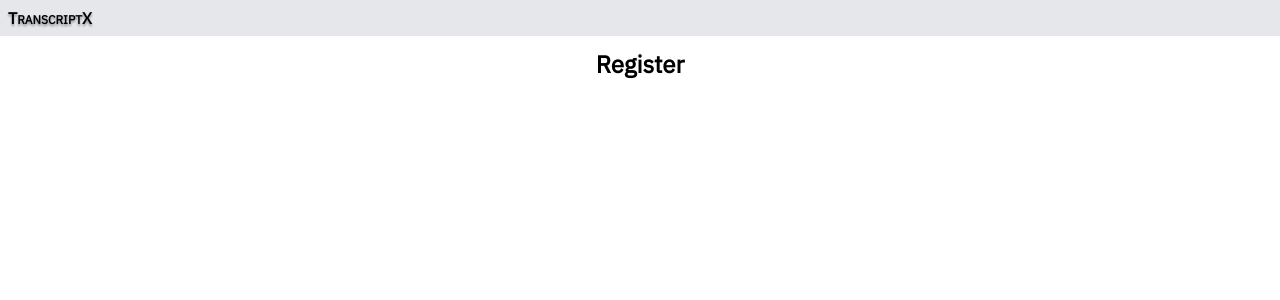
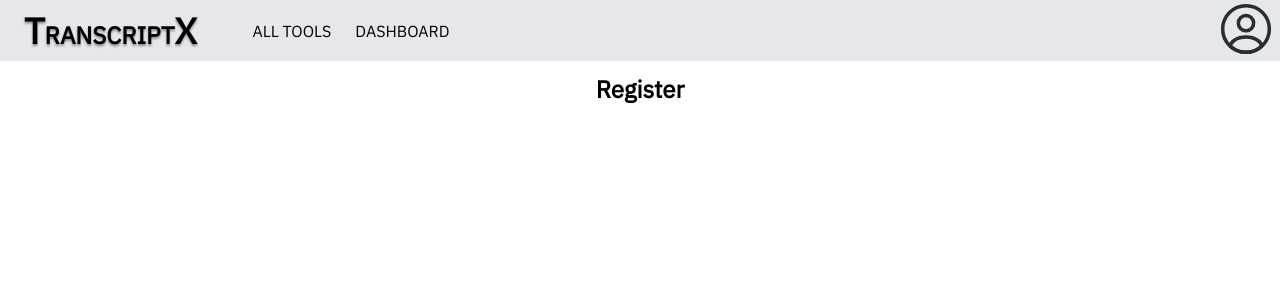
Before and after one commit to TranscriptX/FE, a React (Vite) app: page /register in a window 1280 px wide. Shown: the top 300 px of the page. Built offline with nearby package versions, Linux system fonts and the light colour scheme; no server answers.

Commit message:
Update Navbar

```diff
--- a/src/App.tsx
+++ b/src/App.tsx
@@ -14,6 +14,7 @@ function App() {
                 {/* <Route path="forgot-password" element={<ForgotPage/>} /> */}
                 {/* <Route path="dashboard" element={<DashboardPage/>} /> */}
                 {/* <Route path="tools" element={<ToolsPage/>} /> */}
+                {/* <Route path="profile" element={<ProfilePage/>} /> */}
             </Routes>
         </BrowserRouter>
     </AuthProvider>
--- a/src/components/Navbar.tsx
+++ b/src/components/Navbar.tsx
@@ -1,42 +1,157 @@
-import { useContext } from "react";
+import { useContext, useState } from "react";
 import { AuthContext } from "../context/AuthContext";
 import NavbarType from "../types/components/NavbarType";
 import { useNavigate } from "react-router";
+import profileIcon from "../assets/profile_icon.svg"
 
 const Navbar = (props: NavbarType) => {
     const authContext = useContext(AuthContext);
 
     const links = [
         {
-            text: "All Tools",
+            text: "ALL TOOLS",
             isActive: props.currentPage == "All Tools",
-            link: "/tools"
+            link: "/tools",
+            roleAuthorized: [1, 2],
         },
         {
-            text: "Dashboard",
+            text: "DASHBOARD",
             isActive: props.currentPage == "Dashboard",
-            link: "/dashboard"
+            link: "/dashboard",
+            roleAuthorized: [1, 2],
         },
-        {
-            text: "Register",
-            isActive: props.currentPage == "Register",
-            link: "/register"
-        }
+        // {
+        //     text: "Register",
+        //     isActive: props.currentPage == "Register",
+        //     link: "/register",
+        //     roleAuthorized: [1, 2],
+        // },
+        // {
+		// 	text: "Logout",
+		// 	isActive: false,
+		// 	link: "../login",
+		// 	roleAuthorized: [1, 2],
+		// 	onClick: () => {
+		// 		localStorage.removeItem("token");
+		// 		navigate("../login");
+		// 	},
+		// },
     ];
 
     const navigate = useNavigate();
 
+    const [isDropdownOpen, setDropdownOpen] = useState(false);
+    const [showProfileIcon, setShowProfileIcon] = useState(true);
+
+    const toggleDropdown = () => {
+        setDropdownOpen((prev) => !prev);
+        setShowProfileIcon((prev) => !prev);
+    }
+
+
+    const logout = () => {
+        localStorage.removeItem("token");
+        navigate("../login");
+    };
+
+
     return (
-        <header className="w-full h-full m-[-8px] bg-color_secondary shadow-md p-[4px] pr-[16px] flex flex-row justify-between sticky top-[0] left-[0] z-50">
-            <div className="font-bold m-[4px] m-left-[2px]">
-                <span className="text-[16px] drop-shadow-[0_2px_1px_rgba(0,0,0,0.4)]">T</span>
-                <span className="text-[12px] drop-shadow-[0_2px_1px_rgba(0,0,0,0.4)]">RANSCRIPT</span>
-                <span className="text-[16px] drop-shadow-[0_2px_1px_rgba(0,0,0,0.4)]">X</span>
+        <header className="w-full h-full m-[-8px] bg-color_secondary shadow-md flex justify-between items-center sticky z-50 pl-[20px] left-[20px]">
+            <div className="font-bold m-[4px]">
+                <span className="text-[36px] drop-shadow-[0_2px_1px_rgba(0,0,0,0.4)]">T</span>
+                <span className="text-[24px] drop-shadow-[0_2px_1px_rgba(0,0,0,0.4)]">RANSCRIPT</span>
+                <span className="text-[36px] drop-shadow-[0_2px_1px_rgba(0,0,0,0.4)]">X</span>
+            </div>
+
+            <nav>
+				<ul className="flex flex-row space-x-6 list-none items-center">
+					{links.map((item, index) => {
+						// let isUserAuthorized = false;
+						// for (let i = 0; i < item.roleAuthorized.length; i++) {
+						// 	if (item.roleAuthorized[i] == authContext?.user?.role) {
+						// 		isUserAuthorized = true;
+						// 		break;
+						// 	}
+						// }
+
+						// if (!isUserAuthorized) {
+						// 	return <></>;
+						// }
+
+						let className = "mx-4 cursor-pointer ";
+
+						// if (item.isActive) {
+						// 	className += "text-black underline decoration-color_primary";
+						// } else {
+						// 	className += "text-black hover:underline hover:decoration-color_primary hover:text-black";
+						// }
+
+                        return (
+							<li key={index} className="mx-[12px]">
+								<a className={className} onClick={(e) => {
+                                    e.preventDefault();
+                                    navigate(item.link);
+                                    }}
+                                >
+                                    {item.text}
+								</a>
+							</li>
+						);
+					})}
+				</ul>
+			</nav>
+
+            <div className="ml-auto flex items-center h-full ">
+                    <button onClick={toggleDropdown} className="border-none bg-color_secondary cursor-pointer items-center pr-[10px]" disabled={!showProfileIcon}>
+                        {showProfileIcon && (
+                            <img src={profileIcon} alt="profile" className= "size-[56px]" />
+                        )}
+                    </button>
+
+                    {isDropdownOpen && (
+                    <div className="flex items-up justify-end bg-grey p-[8px] pt-[4px] pb-[2px] space-x-[8px]">
+                        <div>
+                            <img src={profileIcon} className="size-[51px]" />
+                        </div>
+                        <div className="flex-row">
+                            <div className="font-bold text-[16px]">Nama Sementara</div>
+                            <a href="/profile" className="text-black no-underline hover:underline hover:text-biru mt-[10px] space-x-[4px] text-[10px] mr-[4px]">Edit My Profile</a>
+                            <span>|</span>
+                            <button onClick={logout} className="text-biru text-sm hover:underline border-none bg-grey cursor-pointer no-underline text-[10px] ">
+                                Logout
+                            </button>
+                        </div>
+                        <div>
+                            <button onClick={toggleDropdown} className="border-none bg-grey cursor-pointer p-[0px] pl-[4px] pr-[4px]" >
+                                X
+                            </button>
+                        </div>
+
+                    </div>
+                )}
             </div>
         </header>
-    )
-
-
+    );
 };
 
 export default Navbar;
+
+{/* <div class="flex items-center justify-end bg-gray-300 p-4 space-x-4 rounded-bl-xl">
+  <!-- Profile Icon -->
+  <div class="w-10 h-10 flex items-center justify-center rounded-full border-2 border-black">
+    <svg class="w-6 h-6 text-black" fill="none" stroke="currentColor" stroke-width="2" viewBox="0 0 24 24">
+      <path stroke-linecap="round" stroke-linejoin="round" d="M5.121 17.804A4 4 0 0112 15a4 4 0 016.879 2.804M15 11a3 3 0 11-6 0 3 3 0 016 0z" />
+    </svg>
+  </div>
+
+  <!-- Profile Info -->
+  <div class="text-right">
+    <div class="text-lg font-semibold text-black">John Doe</div>
+    <div class="text-sm text-black space-x-2">
+      <a href="#" class="hover:underline">Edit My Profile</a>
+      <span>|</span>
+      <a href="#" class="hover:underline">Dashboard</a>
+    </div>
+    <a href="#" class="text-blue-600 text-sm hover:underline">Logout</a>
+  </div>
+</div> */}
--- a/src/index.css
+++ b/src/index.css
@@ -17,6 +17,7 @@
     --color-dark_grey_2: #808080;
     --color-biru: #305CDE;
     --color-biru_2: #002697;
+    --color-black: #000000;
 
     --font-weight-*: initial;
     --font-weight-bold: 700;
```
Also changed, not shown: src/assets/profile_icon.svg (added).
